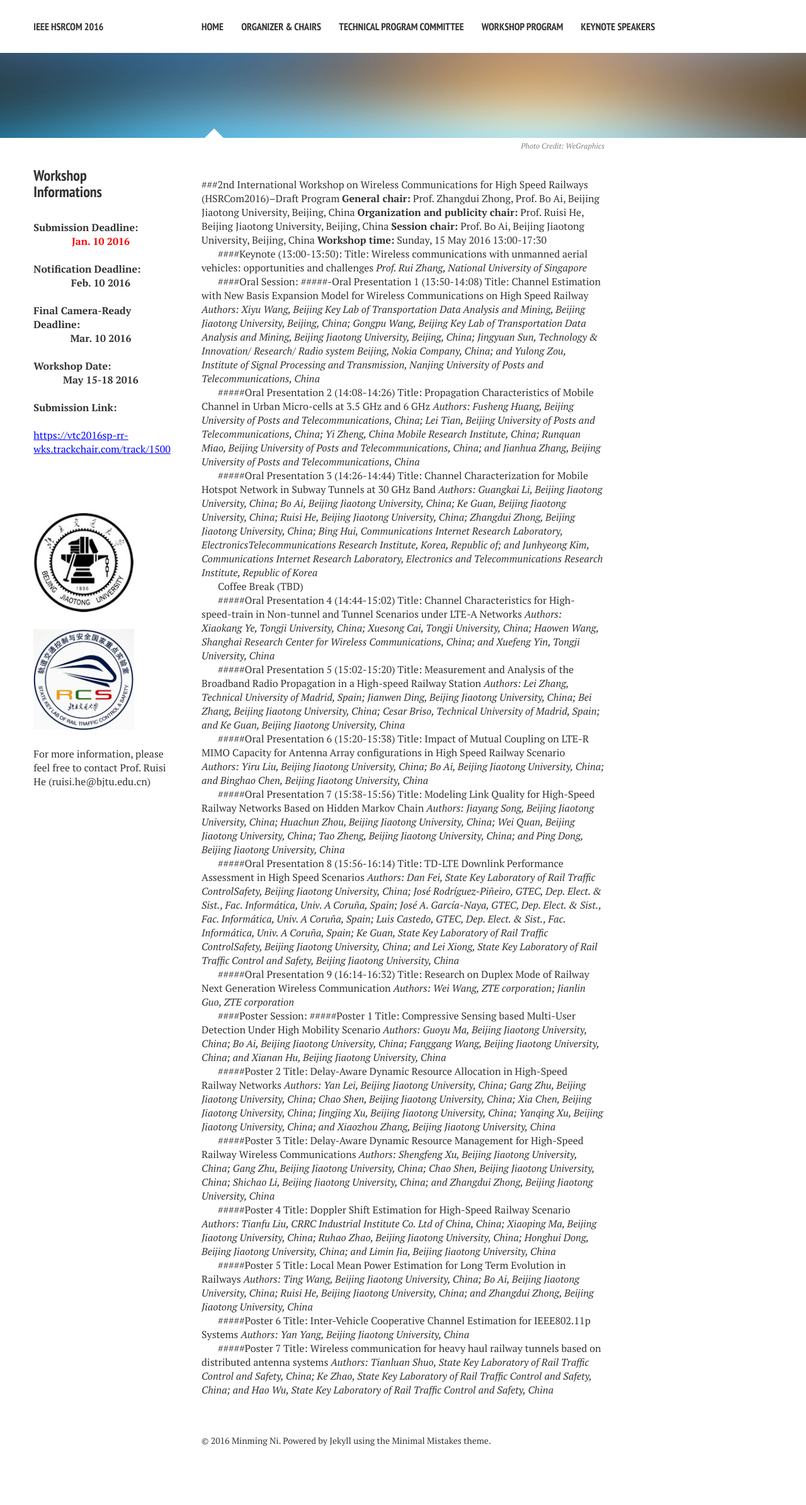
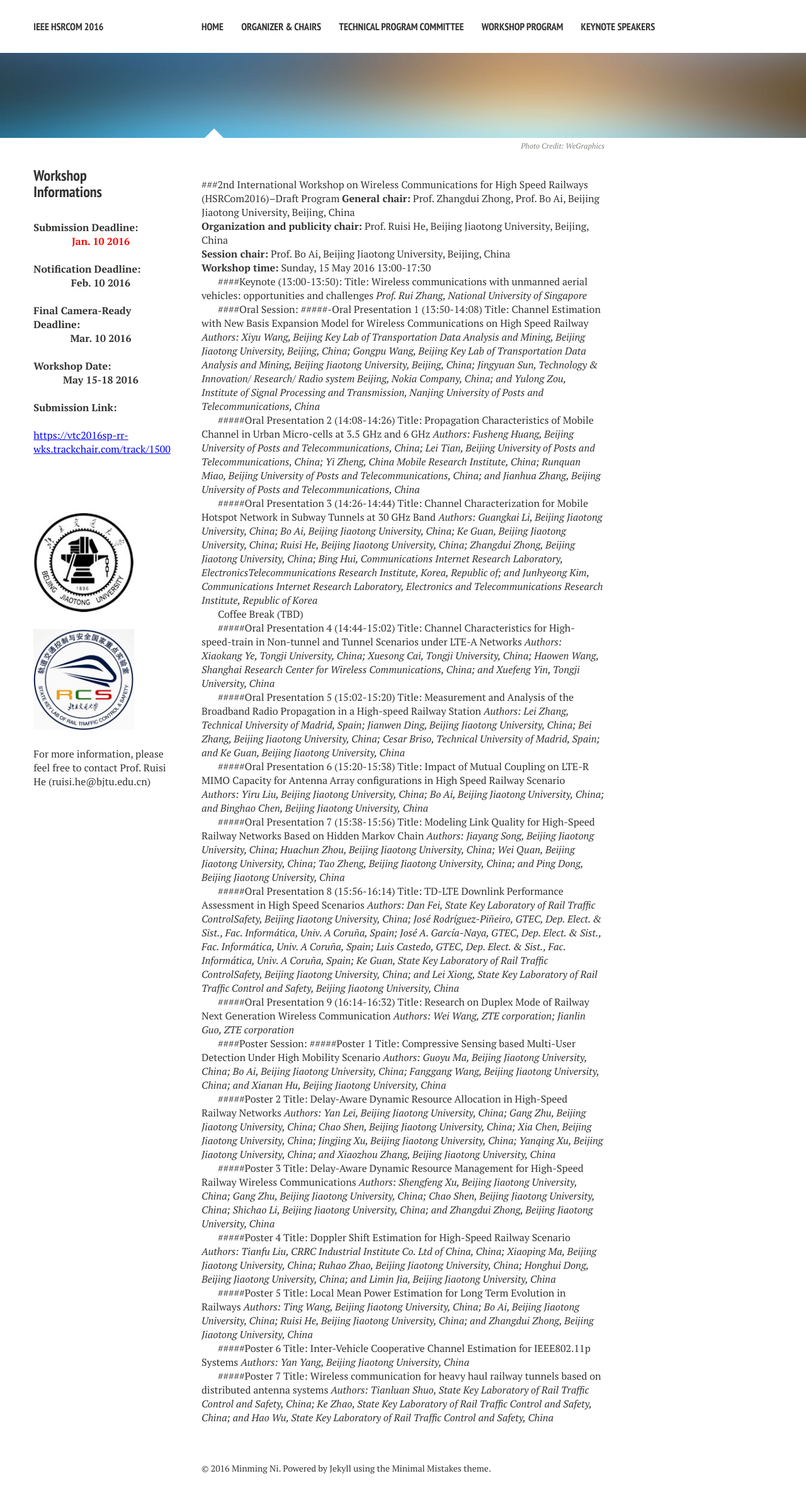
Before and after one commit to maxxx437/hsrcom2016, a Jekyll site: the page built from program/index.md, in a window 1280 px wide. Shown: the whole page at 63% size. Built offline with Jekyll 4.4.1, drawn with Linux system fonts in a browser that asks for light colours; nearby versions of some CDN libraries; before the commit the page ends 2346 px from its top, so only the background shows below that.

```diff
--- a/program/index.md
+++ b/program/index.md
@@ -8,10 +8,10 @@ image:
   creditlink: http://wegraphics.net/downloads/free-ultimate-blurred-background-pack/
 ---
 ###2nd International Workshop on Wireless Communications for High Speed Railways (HSRCom2016)--Draft Program
-**General chair:** Prof. Zhangdui Zhong, Prof. Bo Ai, Beijing Jiaotong University, Beijing, China
-**Organization and publicity chair:** Prof. Ruisi He, Beijing Jiaotong University, Beijing, China
-**Session chair:** Prof. Bo Ai, Beijing Jiaotong University, Beijing, China
-**Workshop time:** Sunday, 15 May 2016 13:00-17:30
+**General chair:** Prof. Zhangdui Zhong, Prof. Bo Ai, Beijing Jiaotong University, Beijing, China<br>
+**Organization and publicity chair:** Prof. Ruisi He, Beijing Jiaotong University, Beijing, China<br>
+**Session chair:** Prof. Bo Ai, Beijing Jiaotong University, Beijing, China<br>
+**Workshop time:** Sunday, 15 May 2016 13:00-17:30<br>
 
 
 
```
